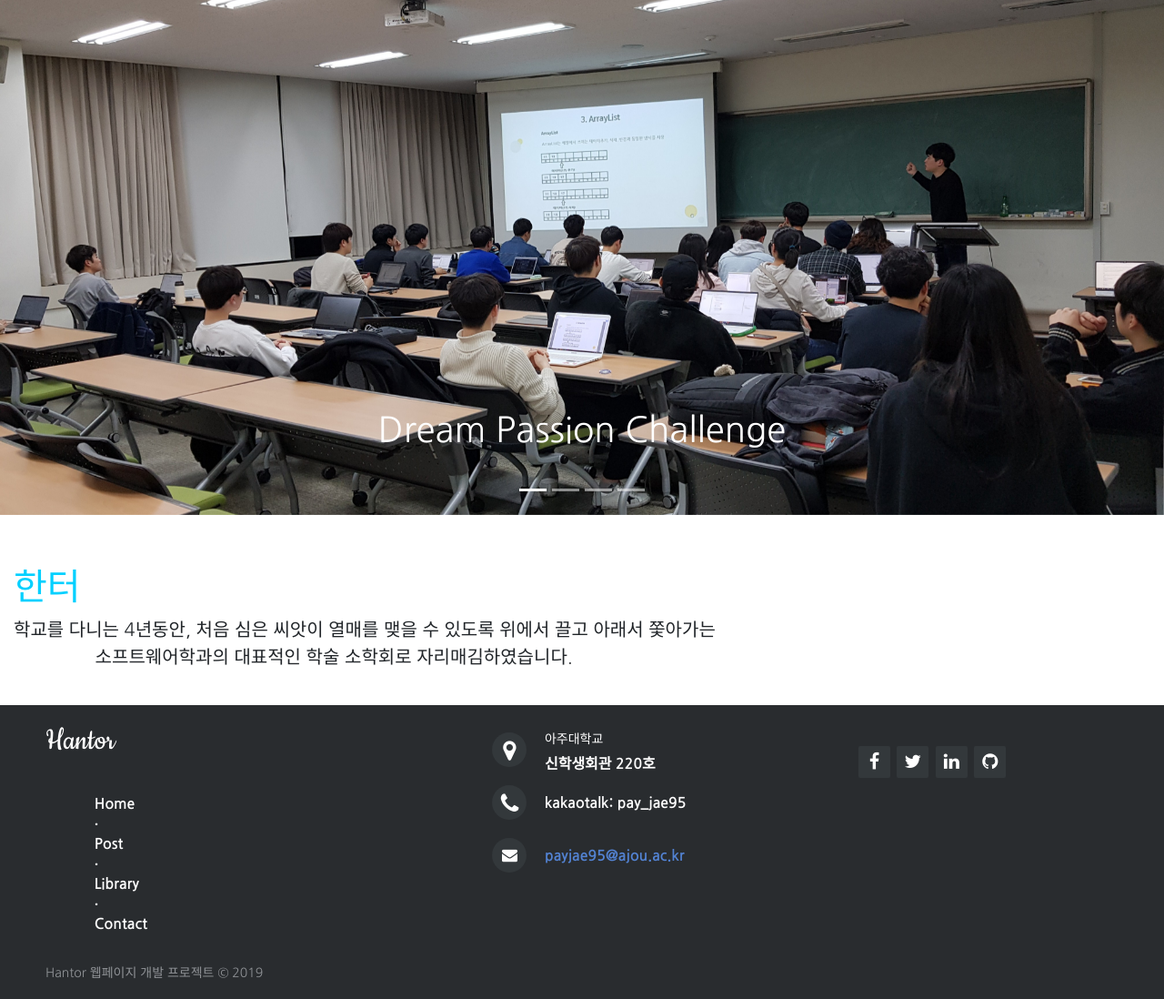
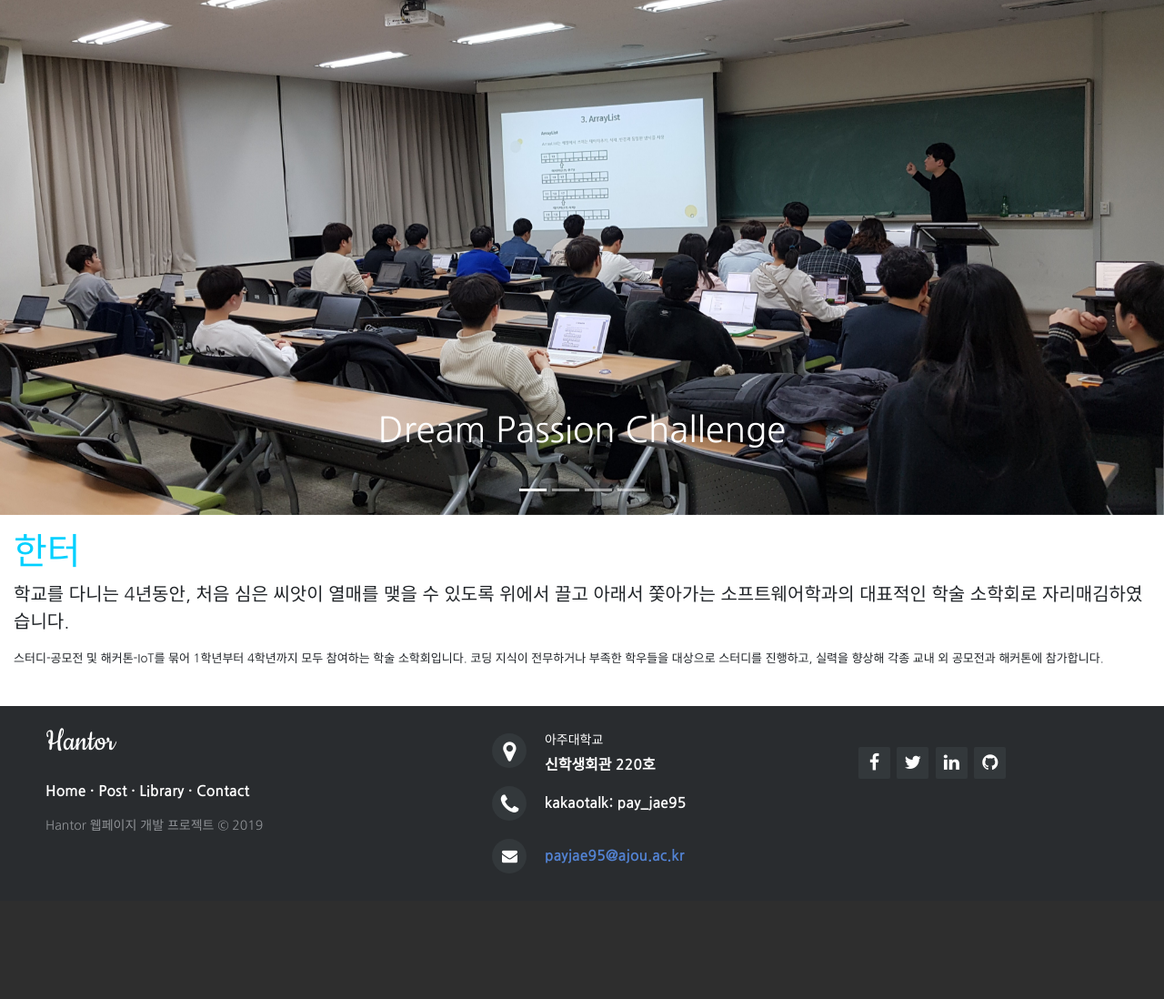
Before and after one commit to terajh/hantor_page, a Django app: page / in a window 1280 px wide. Shown: the whole page at 91% size. After the commit the page ends 959 px from the top, so only its background shows below. Run offline with Django 3.2, Linux system fonts and the light colour scheme; some libraries are stand-ins or nearby versions.

Commit message:
fixed css

```diff
--- a/hantorism_home/templates/common_link.html
+++ b/hantorism_home/templates/common_link.html
@@ -42,14 +42,11 @@
     }
 
     code {
-        font-family: Consolas,Menlo,Monaco,Lucida Console,Liberation Mono,DejaVu Sans Mono,Bitstream Vera Sans Mono,Courier New,monospace,sans-serif;
+        font-family: Consolas, Menlo, Monaco, Lucida Console, Liberation Mono, DejaVu Sans Mono, Bitstream Vera Sans Mono, Courier New, monospace, sans-serif;
         background-color: #eff0f1;
         color: #242729;
         display: inline-block;
-    }
-
-    p {
-        white-space:pre;
+        white-space: pre;
     }
 
 </style>
```
